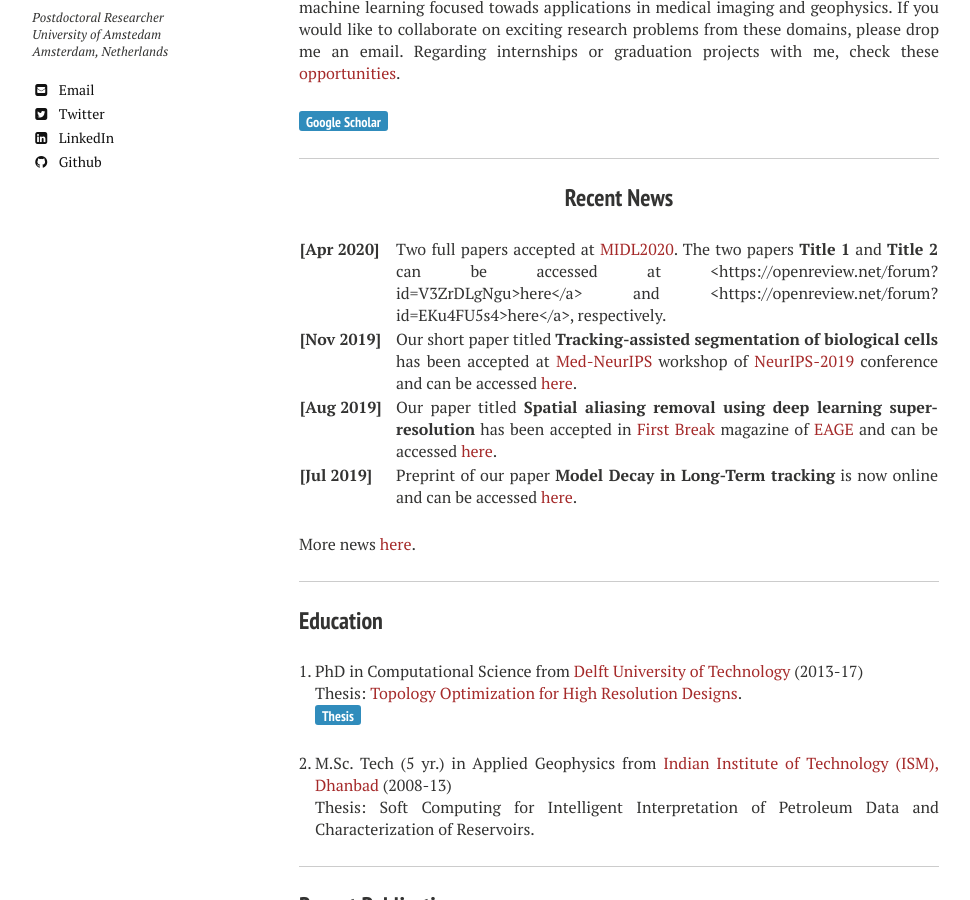
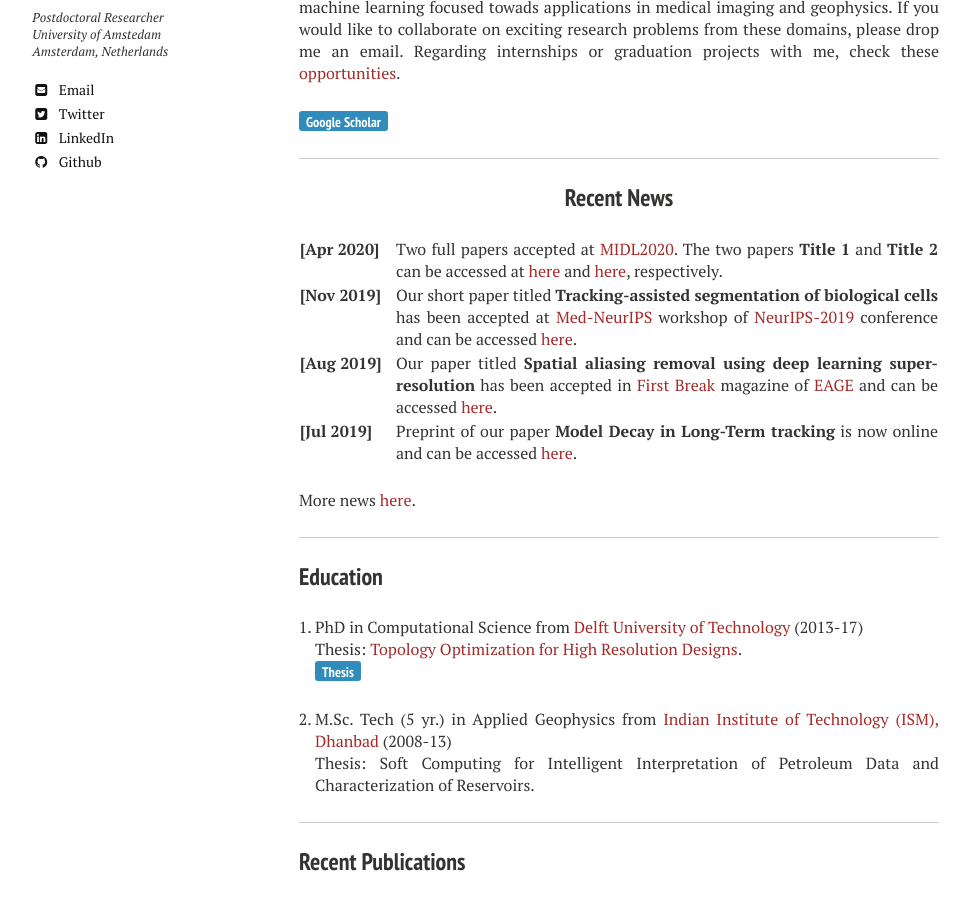
Before and after one commit to dkgupta90/dkgupta90.github.io, a Jekyll site: the page built from index.md, in a window 1280 px wide and 900 px high, scrolled down 308 px. Shown: the whole window, without its empty margins (21-991 px from the left). Built offline with Jekyll 4.4.1, drawn with Linux system fonts in a browser that asks for light colours; nearby versions of some CDN libraries; some of the changed lines change nothing that is shown.

```diff
--- a/index.md
+++ b/index.md
@@ -19,7 +19,7 @@
     <col width="85%">
     <tr>
         <td valign="top"><strong>[Apr 2020]</strong></td>
-        <td>Two full papers accepted at <a href="https://2020.midl.io">MIDL2020</a>. The two papers <b>Title 1</b> and <b>Title 2</b> can be accessed at <https://openreview.net/forum?id=V3ZrDLgNgu>here</a>  and <https://openreview.net/forum?id=EKu4FU5s4>here</a>, respectively.</td>
+        <td>Two full papers accepted at <a href="https://2020.midl.io">MIDL2020</a>. The two papers <b>Title 1</b> and <b>Title 2</b> can be accessed at <a href = "https://openreview.net/forum?id=V3ZrDLgNgu">here</a>  and <a href = "https://openreview.net/forum?id=EKu4FU5s4">here</a>, respectively.</td>
     </tr>
     <tr>
         <td valign="top"><strong>[Nov 2019]</strong></td>
```
